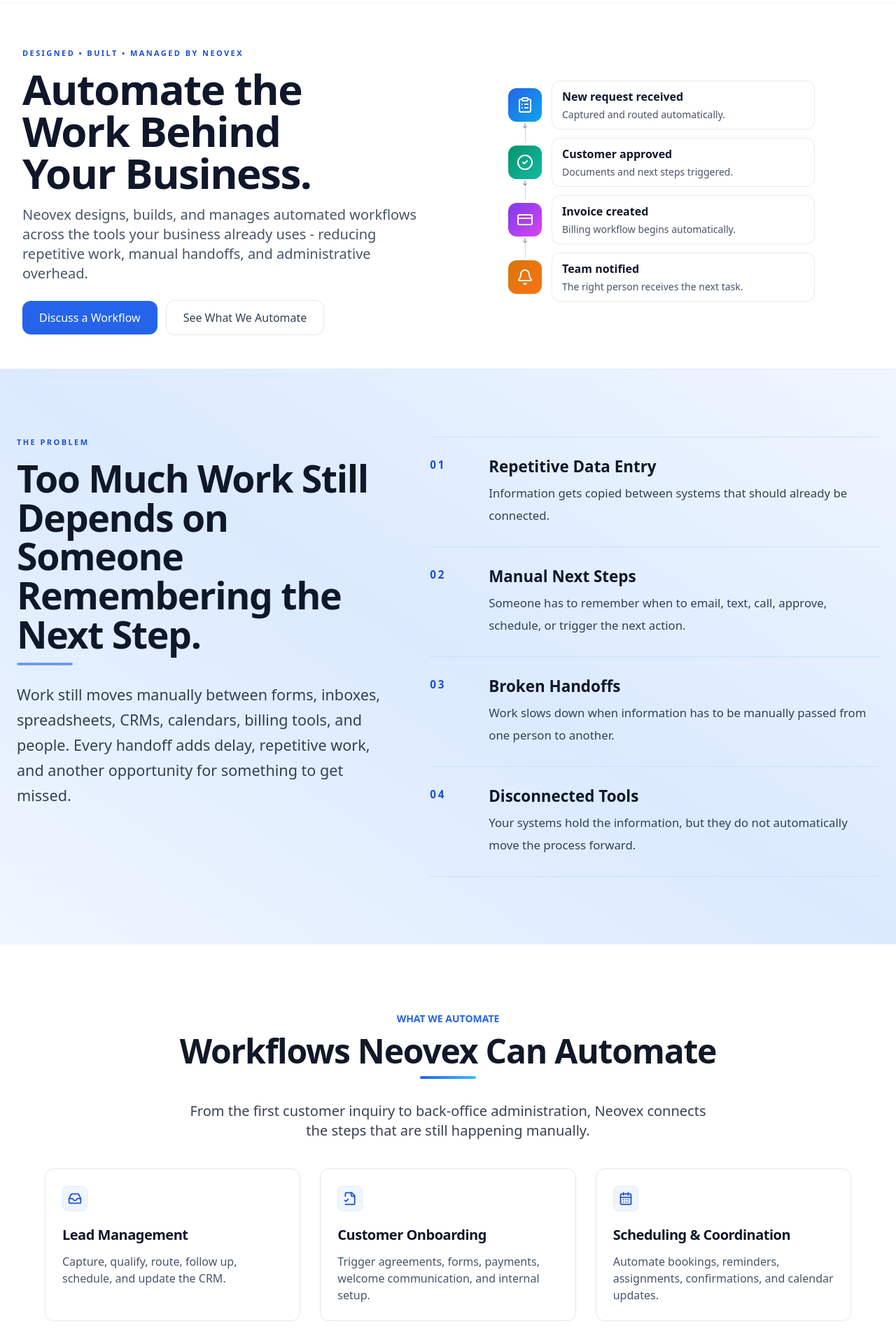
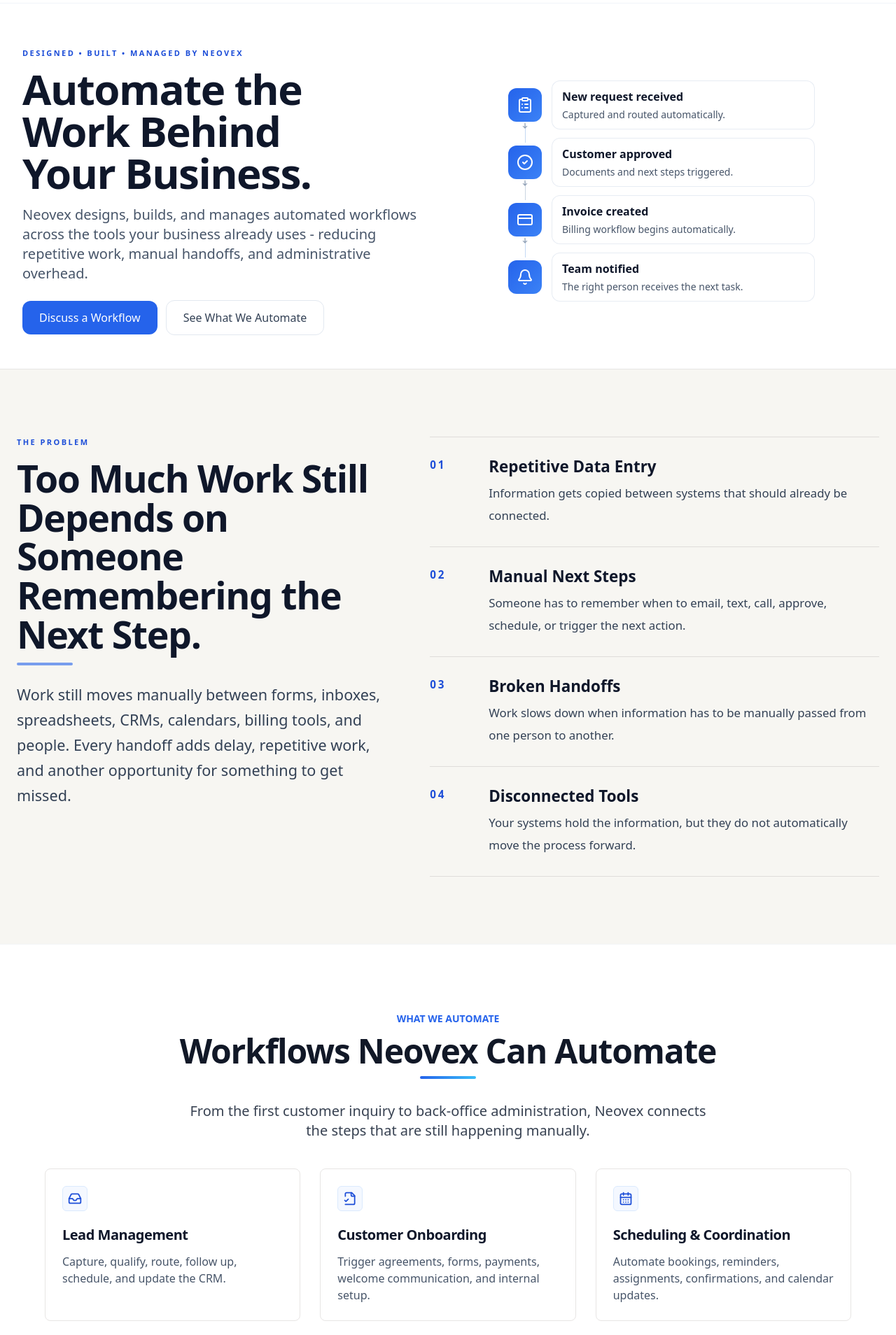
Before and after one commit to VVG-1/neovex-site, a React (Vite) app: page / in a window 1280 px wide. Shown: the part 52-1960 px from the top of the page at 70% size. Built offline with nearby package versions, Linux system fonts and the light colour scheme.

Commit message:
Refine homepage visual system

```diff
--- a/src/components/FounderPlan.jsx
+++ b/src/components/FounderPlan.jsx
@@ -15,7 +15,6 @@
       "Prioritized recommendations",
       "Roadmap",
     ],
-    accent: "from-blue-600 to-sky-500",
   },
   {
     title: "Workflow Build",
@@ -30,7 +29,6 @@
       "Launch",
       "Documentation",
     ],
-    accent: "from-emerald-600 to-teal-500",
   },
   {
     title: "Automation System",
@@ -44,7 +42,6 @@
       "AI where appropriate",
       "Testing and implementation",
     ],
-    accent: "from-violet-600 to-fuchsia-500",
   },
   {
     title: "Managed Automation",
@@ -58,7 +55,6 @@
       "Workflow adjustments",
       "Optimization",
     ],
-    accent: "from-amber-600 to-orange-500",
   },
 ];
 
@@ -66,10 +62,10 @@
   return (
     <section
       id="pricing"
-      className="relative overflow-hidden py-20 px-6 bg-blue-50 border-t border-blue-100 scroll-mt-28 md:scroll-mt-32"
+      className="relative overflow-hidden py-20 px-6 bg-[#F7F6F2] border-t border-stone-200 scroll-mt-28 md:scroll-mt-32"
     >
       <div className="max-w-7xl mx-auto text-center">
-        <div className="inline-flex items-center gap-2 rounded-full bg-white/70 text-blue-700 px-3 py-1 text-xs font-semibold ring-1 ring-blue-100 mb-4">
+        <div className="inline-flex items-center gap-2 rounded-full bg-white text-blue-700 px-3 py-1 text-xs font-semibold ring-1 ring-stone-200 mb-4">
           <span className="inline-block h-1.5 w-1.5 rounded-full bg-blue-600" aria-hidden="true" />
           Pricing
         </div>
@@ -99,8 +95,8 @@
 
 function OfferCard({ offer }) {
   return (
-    <article className="rounded-2xl border border-blue-100 bg-white/90 backdrop-blur shadow-sm overflow-hidden flex flex-col">
-      <div className={`h-1 bg-gradient-to-r ${offer.accent}`} />
+    <article className="rounded-lg border border-stone-200 bg-white shadow-sm overflow-hidden flex flex-col">
+      <div className="h-1 bg-blue-600/80" />
       <div className="p-6 flex flex-col flex-1">
         <h3 className="text-xl font-semibold text-slate-900">{offer.title}</h3>
         <p className="mt-2 text-sm leading-6 text-slate-600">{offer.audience}</p>
--- a/src/components/Hero.jsx
+++ b/src/components/Hero.jsx
@@ -6,25 +6,25 @@
 const workflowCards = [
   {
     icon: <ClipboardList className="w-6 h-6" />,
-    grad: "from-blue-600 to-sky-500",
+    grad: "from-blue-600 to-blue-500",
     title: "New request received",
     desc: "Captured and routed automatically.",
   },
   {
     icon: <CheckCircle2 className="w-6 h-6" />,
-    grad: "from-emerald-600 to-teal-500",
+    grad: "from-blue-600 to-blue-500",
     title: "Customer approved",
     desc: "Documents and next steps triggered.",
   },
   {
     icon: <CreditCard className="w-6 h-6" />,
-    grad: "from-violet-600 to-fuchsia-500",
+    grad: "from-blue-600 to-blue-500",
     title: "Invoice created",
     desc: "Billing workflow begins automatically.",
   },
   {
     icon: <Bell className="w-6 h-6" />,
-    grad: "from-amber-600 to-orange-500",
+    grad: "from-blue-600 to-blue-500",
     title: "Team notified",
     desc: "The right person receives the next task.",
   },
@@ -36,8 +36,8 @@
       id="about"
       className="relative px-6 xl:px-8 pt-14 md:pt-16 pb-10 md:pb-12 w-full max-w-7xl xl:max-w-[1360px] mx-auto grid grid-cols-1 lg:grid-cols-[minmax(0,0.55fr)_minmax(0,0.45fr)] items-center gap-7 lg:gap-12 xl:gap-14 scroll-mt-20 md:scroll-mt-24 overflow-hidden"
     >
-      <div className="absolute inset-0 -z-20 bg-gradient-to-tr from-blue-50 via-white to-slate-50" />
-      <div className="pointer-events-none absolute -top-24 right-0 translate-x-1/3 h-72 w-72 md:h-[22rem] md:w-[22rem] rounded-full bg-blue-200/40 blur-3xl -z-10" />
+      <div className="absolute inset-0 -z-20 bg-white" />
+      <div className="pointer-events-none absolute -top-24 right-0 translate-x-1/3 h-72 w-72 md:h-[22rem] md:w-[22rem] rounded-full bg-blue-100/35 blur-3xl -z-10" />
 
       <div className="text-left max-w-xl w-full min-w-0">
         <div className="text-[11px] font-semibold uppercase tracking-[0.22em] text-blue-700">
--- a/src/components/HowItWorks.jsx
+++ b/src/components/HowItWorks.jsx
@@ -32,7 +32,7 @@
   return (
     <section
       id="how-it-works"
-      className="bg-blue-100 py-20 px-6 border-t border-slate-100 scroll-mt-28 md:scroll-mt-32"
+      className="bg-white py-20 px-6 border-t border-stone-200 scroll-mt-28 md:scroll-mt-32"
     >
       <div className="max-w-7xl mx-auto text-center">
         <div className="inline-flex items-center gap-2 rounded-full bg-blue-50 text-blue-700 px-3 py-1 text-xs font-semibold ring-1 ring-blue-100">
@@ -51,13 +51,13 @@
         </p>
 
         <ol className="relative mt-12 grid grid-cols-1 md:grid-cols-4 gap-6 text-left">
-          <div className="hidden md:block absolute top-16 left-[12%] right-[12%] h-px bg-gradient-to-r from-blue-300 via-blue-500 to-sky-300" aria-hidden="true" />
+          <div className="hidden md:block absolute top-16 left-[12%] right-[12%] h-px bg-blue-200" aria-hidden="true" />
           {steps.map(({ n, Icon, title, desc }) => (
-            <li key={title} className="relative rounded-2xl p-[1px] bg-gradient-to-br from-blue-200/60 to-sky-200/40">
-              <div className="min-h-full rounded-2xl bg-white p-6 md:p-7 border border-slate-200 shadow-sm hover:shadow-md transition">
+            <li key={title} className="relative">
+              <div className="min-h-full rounded-lg bg-white p-6 md:p-7 border border-stone-200 shadow-sm transition-colors hover:border-blue-200">
                 <div className="flex items-center justify-between gap-4">
                   <StepNumber n={n} />
-                  <div className="w-12 h-12 rounded-2xl bg-gradient-to-br from-blue-600 to-sky-500 text-white flex items-center justify-center">
+                  <div className="w-12 h-12 rounded-lg bg-blue-600 text-white flex items-center justify-center">
                     <Icon className="w-6 h-6" />
                   </div>
                 </div>
@@ -83,7 +83,7 @@
 
 function StepNumber({ n }) {
   return (
-    <div className="inline-grid place-items-center rounded-full p-[2px] bg-gradient-to-br from-blue-600 to-sky-500">
+    <div className="inline-grid place-items-center rounded-full p-[2px] bg-blue-600">
       <div className="grid place-items-center h-10 w-10 rounded-full bg-white text-slate-900 text-[13px] font-semibold">
         {n}
       </div>
--- a/src/components/Outcomes.jsx
+++ b/src/components/Outcomes.jsx
@@ -7,42 +7,36 @@
     title: "Less Manual Entry",
     desc: "Information moves between systems automatically.",
     icon: <ClipboardCheck className="w-5 h-5" />,
-    variant: "blue",
   },
   {
     chip: "Next steps",
     title: "Faster Follow-Up",
     desc: "Messages and next steps trigger when they should.",
     icon: <MessageCircle className="w-5 h-5" />,
-    variant: "sky",
   },
   {
     chip: "Routing",
     title: "Cleaner Handoffs",
     desc: "The right person receives the right information at the right time.",
     icon: <MoveRight className="w-5 h-5" />,
-    variant: "violet",
   },
   {
     chip: "Reliability",
     title: "Fewer Dropped Tasks",
     desc: "Work does not disappear because someone forgot a step.",
     icon: <UserCheck className="w-5 h-5" />,
-    variant: "emerald",
   },
   {
     chip: "Visibility",
     title: "Better Visibility",
     desc: "See where the workflow is and what has already happened.",
     icon: <Eye className="w-5 h-5" />,
-    variant: "amber",
   },
   {
     chip: "Team capacity",
     title: "More Capacity",
     desc: "Teams spend less time moving information around and more time on higher-value work.",
     icon: <HandCoins className="w-5 h-5" />,
-    variant: "rose",
   },
 ];
 
@@ -87,26 +81,15 @@
   );
 }
 
-function OutcomeCard({ chip, title, desc, icon, variant = "blue" }) {
-  const bgMap = {
-    blue: "bg-blue-50 border-blue-100",
-    sky: "bg-sky-50 border-sky-100",
-    violet: "bg-violet-50 border-violet-100",
-    emerald: "bg-emerald-50 border-emerald-100",
-    amber: "bg-amber-50 border-amber-100",
-    rose: "bg-rose-50 border-rose-100",
-  };
-
-  const bg = bgMap[variant] || bgMap.blue;
-
+function OutcomeCard({ chip, title, desc, icon }) {
   return (
     <li className="h-full">
-      <div className={`rounded-2xl p-6 text-center h-full border shadow-sm ${bg}`}>
-        <div className="mx-auto mb-3 inline-flex items-center gap-2 rounded-full bg-white/80 text-slate-700 px-2.5 py-1 text-xs font-medium ring-1 ring-slate-200">
+      <div className="rounded-lg p-6 text-center h-full border border-stone-200 bg-stone-50/45 shadow-sm">
+        <div className="mx-auto mb-3 inline-flex items-center gap-2 rounded-full bg-white text-slate-700 px-2.5 py-1 text-xs font-medium ring-1 ring-stone-200">
           {chip}
         </div>
 
-        <div className="mx-auto w-10 h-10 rounded-full bg-white text-blue-700 flex items-center justify-center mb-3 shadow-sm ring-1 ring-slate-200">
+        <div className="mx-auto w-10 h-10 rounded-md bg-white text-blue-700 flex items-center justify-center mb-3 shadow-sm ring-1 ring-stone-200">
           {icon}
         </div>
 
--- a/src/components/Problem.jsx
+++ b/src/components/Problem.jsx
@@ -27,7 +27,7 @@
   return (
     <section
       id="problem"
-      className="relative overflow-hidden py-16 md:py-[5.5rem] lg:py-24 px-6 bg-gradient-to-tr from-blue-50 via-blue-100 to-blue-50 border-t border-blue-100 scroll-mt-28 md:scroll-mt-32"
+      className="relative overflow-hidden py-16 md:py-[5.5rem] lg:py-24 px-6 bg-[#F7F6F2] border-t border-stone-200 scroll-mt-28 md:scroll-mt-32"
     >
       <div className="max-w-7xl mx-auto">
         <div className="grid lg:grid-cols-[0.82fr_1fr] gap-10 lg:gap-16 items-start">
@@ -46,9 +46,9 @@
             </p>
           </div>
 
-          <ol role="list" className="min-w-0 border-y border-blue-200/70">
+          <ol role="list" className="min-w-0 border-y border-stone-300/70">
             {items.map((item, index) => (
-              <li key={item.title} className={index === 0 ? "" : "border-t border-blue-200/70"}>
+              <li key={item.title} className={index === 0 ? "" : "border-t border-stone-300/70"}>
                 <div className="grid sm:grid-cols-[4rem_1fr] gap-3 sm:gap-5 py-6 md:py-7">
                   <div className="text-[0.95rem] font-bold tracking-[0.18em] text-blue-700">
                     {item.n}
--- a/src/components/ProductTile.jsx
+++ b/src/components/ProductTile.jsx
@@ -11,13 +11,13 @@
       href={href}
       aria-label={title}
       className={[
-        "group relative block h-full rounded-xl border border-slate-200 bg-white p-5 md:p-6",
-        "text-left transition-colors hover:border-blue-200 hover:bg-slate-50/40",
+        "group relative block h-full rounded-lg border border-stone-200 bg-white p-5 md:p-6",
+        "text-left transition-colors hover:border-blue-200 hover:bg-stone-50/40",
         "focus-visible:outline-none focus-visible:ring-2 focus-visible:ring-blue-500/50 focus-visible:ring-offset-2 focus-visible:ring-offset-white",
       ].join(" ")}
     >
       <div className="flex h-full flex-col">
-        <div className="mb-5 flex h-9 w-9 items-center justify-center rounded-lg border border-blue-100 bg-blue-50 text-blue-700">
+        <div className="mb-5 flex h-9 w-9 items-center justify-center rounded-md border border-blue-100 bg-blue-50/70 text-blue-700">
           {icon}
         </div>
 
--- a/src/components/WorkflowProof.jsx
+++ b/src/components/WorkflowProof.jsx
@@ -95,7 +95,7 @@
 }
 
 function State({ label, value, tone }) {
-  const styles = tone === "manual" ? "bg-rose-50 border-rose-100 text-rose-800" : "bg-emerald-50 border-emerald-100 text-emerald-800";
+  const styles = tone === "manual" ? "bg-stone-50 border-stone-200 text-slate-700" : "bg-blue-50 border-blue-100 text-blue-800";
 
   return (
     <div className={`rounded-xl border p-3 ${styles}`}>
```
Also changed, not shown: src/components/BeforeAfter.jsx (+13 -13 lines).
